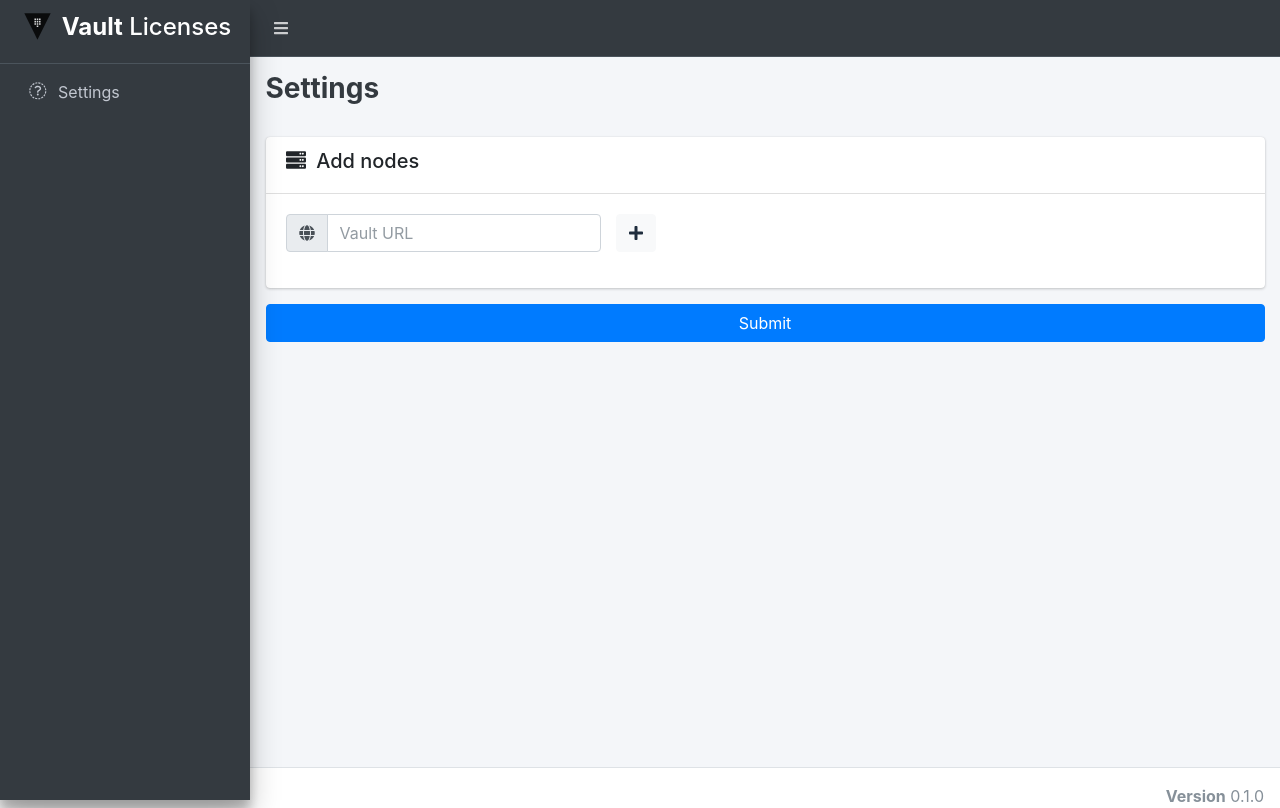
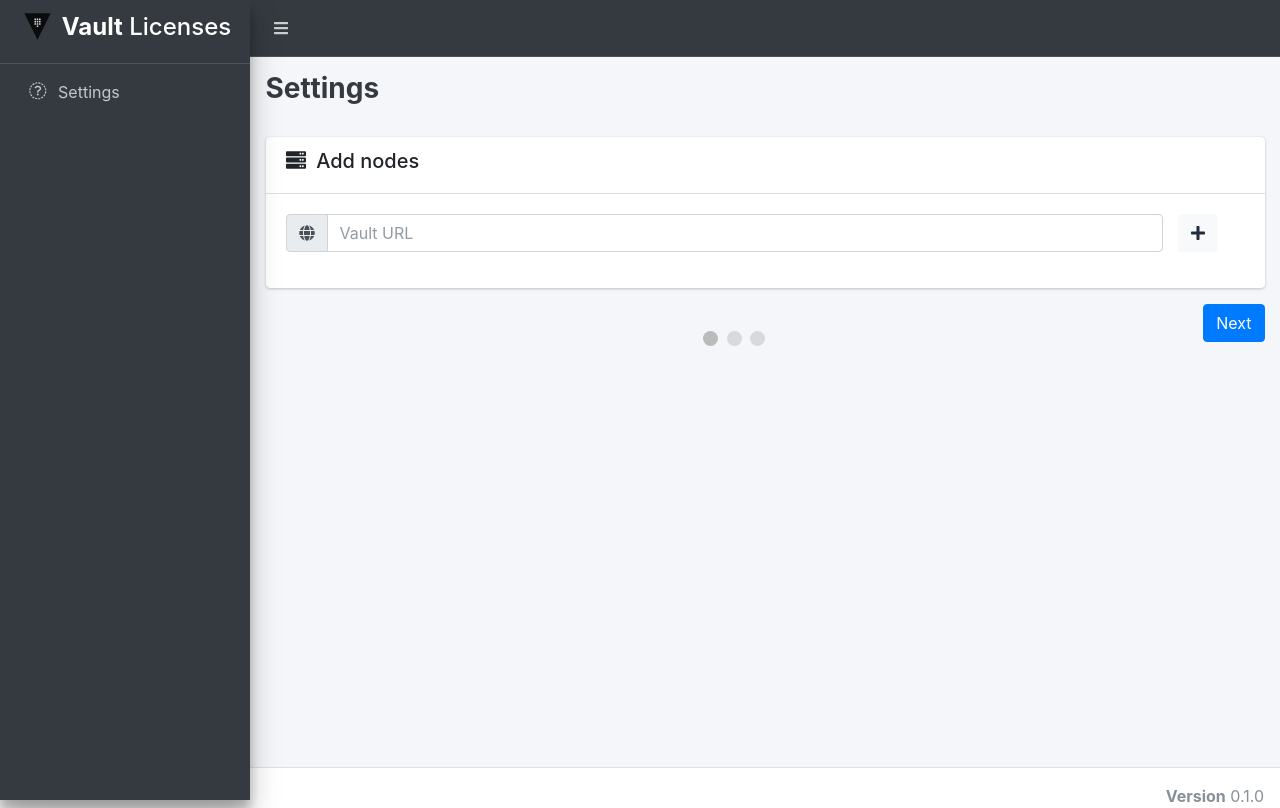
Before and after one commit to escomputers/hc_vault, a Django app: page /settings/ in a window 1280 px wide. Run offline with Django 4.2, Linux system fonts and the light colour scheme; some libraries are stand-ins or nearby versions.

Commit message:
settings form navigation

```diff
--- a/vault/templates/settings.html
+++ b/vault/templates/settings.html
@@ -1,6 +1,31 @@
 {% extends "index.html" %}
 
 {% block content %}
+<style>
+	.tab {
+		display: none;
+	}
+	/* Make circles that indicate the steps of the form: */
+	.step {
+		height: 15px;
+		width: 15px;
+		margin: 0 2px;
+		background-color: #bbbbbb;
+		border: none;
+		border-radius: 50%;
+		display: inline-block;
+		opacity: 0.5;
+	}
+
+	.step.active {
+		opacity: 1;
+	}
+
+	/* Mark the steps that are finished and valid: */
+	.step.finish {
+		background-color: #007bff;
+	}
+</style>
 <div class="content-wrapper">
 <!-- Content Header (Page header) -->
   <section class="content-header">
@@ -20,52 +45,44 @@
 			<form id="Form" action="" method="post">
 			{% csrf_token %}
 
-				<div class="card"><!-- first card -->
+			<div class="tab"><!-- first card -->
+				<div class="card">
 					<div class="card-header">
 							<h5>
 								<i class="fas fa-server"></i>
 								&nbsp;Add nodes
 							</h5>
-						</button>
 					</div>
 
 					<div class="card-body">
 						<div class="row">
-
-						<div class="field_wrapper">
-							<div class="col-sm">
+							<div class="col-sm-11">
 								<div class="input-group mb-3">
 									<div class="input-group-prepend">
 										<span class="input-group-text"><i class="fas fa-globe"></i></span>
 									</div><!-- input-group-prepend -->
-									<input type="text" name="vault_node[]" placeholder="Vault URL" class="form-control pull-right">
+									<input type="text" name="vault_node" placeholder="Vault URL" class="form-control pull-right">
 								</div><!-- input-group mb-3 -->
-							</div><!-- col-sm -->
-						</div><!-- field_wrapper -->
+							</div><!-- col-sm-11 -->
 
-							<!-- Add URL button -->
-							<div class="col-sm">
-								<div class="input-group mb-3">
+							<div class="col-sm-1"><!-- Add URLs button -->
 									<button type="button" class="btn add btn-light"><i class="fas fa-plus"></i>
-								</div>
 							</div>
 
 						</div><!-- row -->
 					</div><!-- card-body -->
+				</div><!-- card -->
+			</div><!-- first tab -->
 
-			  </div><!-- first card -->
-
-						<div class="card" id="second"><!-- second card -->
+			<div class="tab"><!-- second card -->
+				<div class="card">
 						<div class="card-header">
-									<button class="btn" type="button" data-toggle="collapse" data-target="#collapseThreshold" aria-expanded="false" aria-controls="collapseThreshold">
 							<h5>
 								<i class="fas fa-bell"></i>
 								&nbsp;Set threshold
 							</h5>
-								</button>
 						</div>
 
-								<div class="collapse width" id="collapseThreshold">
 						<div class="card-body">
 							<div class="col-sm-6">
 								<div class="input-group mb-3">
@@ -76,20 +93,18 @@
 								</div><!-- input-group mb-3 -->
 							</div><!-- col-sm -->
 						</div><!-- card body -->
-							</div><!-- div collapsable -->
-						</div><!-- second card -->
+				</div><!-- card -->
+			</div><!-- second tab -->
 
-						<div class="card" id="third"><!-- third card -->
+			<div class="tab"><!-- third card -->
+				<div class="card">
 					<div class="card-header">
-								<button class="btn" type="button" data-toggle="collapse" data-target="#collapseEmail" aria-expanded="false" aria-controls="collapseEmail">
 						<h5>
 							<i class="fas fa-envelope"></i>
 							&nbsp;Set alerts
 						</h5>
-							</button>
 					</div>
 
-							<div class="collapse width" id="collapseEmail">
 					<div class="card-body">
 						<div class="form-group">
 							<div class="input-group mb-3">
@@ -124,28 +139,147 @@
 							</div><!-- input-group mb-3 -->
 						</div>
 					</div><!-- card body -->
-							</div><!-- div collapsable -->
-						</div><!-- third card -->
+				</div><!-- card -->
+			</div><!-- third tab -->
 
-			<!-- Pulsante submit -->
-			<button class="submit btn btn-primary btn-block" type="submit" name="submit" value="Submit">Submit</button>
+			<div class="form-group" style="float:right;">
+				<button type="button" class="btn btn-warning" id="prevBtn" onclick="nextPrev(-1)">Previous</button>
+				<button type="button" class="btn btn-primary" id="nextBtn" onclick="nextPrev(1)">Next</button>
+			</div>
+			<!-- Circles which indicates the steps of the form: -->
+  		<div style="text-align:center;margin-top:40px;">
+    		<span class="step"></span>
+    		<span class="step"></span>
+    		<span class="step"></span>
+  		</div>
 
+			<!-- Pulsante submit
+			<button type="submit" class="submit btn btn-primary btn-block"  name="submit" value="Submit">Submit</button>
+			-->
 			</form>
 		</div><!-- container-fluid -->
 
 	</section>
 </div><!-- content-wrapper -->
 
+<!-- main navigation -->
+<script>
+	let currentTab = 0; // Current tab is set to be the first tab (0)
+	showTab(currentTab); // Display the current tab
+
+	function showTab(n) {
+		// This function will display the specified tab of the form...
+		let x = document.getElementsByClassName("tab");
+		x[n].style.display = "block";
+		//... and fix the Previous/Next buttons:
+		if (n == 0) {
+			document.getElementById("prevBtn").style.display = "none";
+		} else {
+			document.getElementById("prevBtn").style.display = "inline";
+		}
+		if (n == (x.length - 1)) {
+			document.getElementById("nextBtn").innerHTML = "Submit";
+		} else {
+			document.getElementById("nextBtn").innerHTML = "Next";
+		}
+		//... and run a function that will display the correct step indicator:
+		fixStepIndicator(n)
+	}
+
+	function nextPrev(n) {
+		// This function will figure out which tab to display
+		let x = document.getElementsByClassName("tab");
+		// Exit the function if any field in the current tab is invalid:
+		if (n == 1 && !validateForm()) return false;
+		// Hide the current tab:
+		x[currentTab].style.display = "none";
+		// Increase or decrease the current tab by 1:
+		currentTab = currentTab + n;
+		// if you have reached the end of the form...
+		if (currentTab >= x.length) {
+			// ... the form gets submitted:
+			//document.getElementById("Form").submit();
+			return false;
+		}
+		// Otherwise, display the correct tab:
+		showTab(currentTab);
+	}
+
+	function validateForm() {
+		let form = $("#Form");
+		let valid = true;
+
+		// add method for receiver email address
+		$.validator.addMethod("check_email", function(value, element) {
+			let filter = /^([a-zA-Z0-9_.+-])+\@(([a-zA-Z0-9-])+\.)+([a-zA-Z0-9]{2,4})+$/;
+				return filter.test(value) && value != "";
+			}, "Invalid email address"
+		);
+
+		// validate form
+		form.validate({
+			validClass: "font-weight-bold alert-success",
+			errorClass: "font-weight-bold alert-danger",
+			rules: {
+				vault_node: {
+					required: true,
+					url: true
+				},
+				threshold: {
+					required: true,
+					digits: true,
+					range: [1, 999999]
+				},
+				email: {
+				required: true,
+				check_email: true
+				},
+				cc: {
+				check_email: true
+				},
+				cc2: {
+				check_email: true
+				},
+				cc3: {
+				check_email: true
+				},
+			},
+
+			// change css class to error
+			highlight: function (element, errorClass, validClass) {
+				$(element).addClass(errorClass).removeClass("font-weight-bold alert-success");
+			},
+
+			// change css class to success
+			unhighlight: function (element, errorClass, validClass) {
+				$(element).removeClass(errorClass).addClass("font-weight-bold alert-success");
+			}
+
+		});
+		if (form.valid() == true) {
+			document.getElementsByClassName("step")[currentTab].className += " finish";
+			return valid; // return the valid status
+		}
+	}
+
+	function fixStepIndicator(n) {
+		// This function removes the "active" class of all steps...
+		let i, x = document.getElementsByClassName("step");
+		for (i = 0; i < x.length; i++) {
+			x[i].className = x[i].className.replace(" active", "");
+		}
+		//... and adds the "active" class on the current step:
+		x[n].className += " active";
+	}
+
+</script>
+
 <!-- aggiunta campi dinamici -->
 <script>
-	// nascondi div al caricamento iniziale
-	$("#second, #third").hide();
-
-	$(document).ready(function(){
 	const maxField = 10; //Input fields increment limitation
 	const addButton = $('.add'); //Add button selector
-		const wrapper = $('.field_wrapper'); //Input field wrapper
-		let fieldHTML = '<div><input type="text" name="vault_node[]" class="vault_node" placeholder="Vault URL" class="form-control pull-right"><button type="button" class="btn btn-light" id="remove"><i class="fas fa-minus"></i></button></div>'; //New input field html
+	const wrapper = $('.col-sm-11'); //Input field wrapper
+	let fieldHTML = '<div><input type="text" name="vault_node[]" placeholder="Vault URL" class="form-control pull-right"><button type="button" class="btn btn-light" id="remove"><i class="fas fa-minus"></i></button></div>'; //New input field html
 	let x = 1; //Initial field counter is 1
 
 	//Once add button is clicked
@@ -168,66 +302,5 @@
 		$(this).parent('div').remove(); //Remove field html
 		x--; //Decrement field counter
 	});
-	});
-</script>
-
-<!-- validazione campi -->
-<script>
-$().ready(function() {
-  // default action when all fields are valid
-  $.validator.setDefaults({
-	submitHandler: function() {
-    //pass
-	}
-  });
-
-  // add method for receiver email address
-  $.validator.addMethod("check_email", function(value, element) {
-  let filter = /^([a-zA-Z0-9_.+-])+\@(([a-zA-Z0-9-])+\.)+([a-zA-Z0-9]{2,4})+$/;
-  	return filter.test(value) && value != "";
-  }, "Invalid email address"
-  );
-
-	// validate signup form on keyup and submit
-	$("#Form").validate({
-		validClass: "font-weight-bold alert-success",
-		errorClass: "font-weight-bold alert-danger",
-		rules: {
-			threshold: {
-				required: true,
-				digits: true,
-				range: [1, 999999]
-			},
-			email: {
-			required: true,
-			check_email: true
-			},
-			cc: {
-			required: true,
-			check_email: true
-			},
-			cc2: {
-			required: true,
-			check_email: true
-			},
-			cc3: {
-			required: true,
-			check_email: true
-			},
-		},
-
-		// change css class to error
-		highlight: function (element, errorClass, validClass) {
-			$(element).addClass(errorClass).removeClass("font-weight-bold alert-success");
-		},
-
-		// change css class to success
-		unhighlight: function (element, errorClass, validClass) {
-			$(element).removeClass(errorClass).addClass("font-weight-bold alert-success");
-		}
-
-	});
-
-});
 </script>
 {% endblock %}
```
Also changed, not shown: 1 other file. Lines whose indentation alone changed are shown as unchanged.
